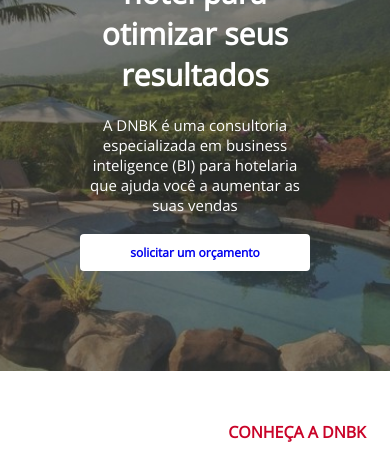
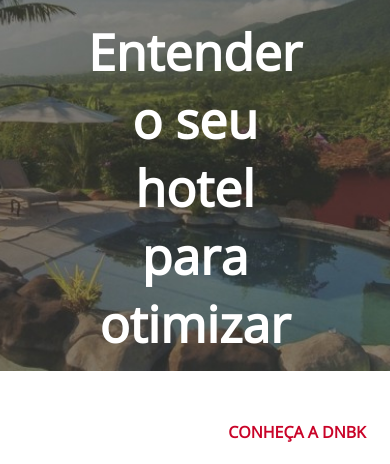
Before and after one commit to AnaAliceCosta/dnbk, a website: page index.html in a window 390 px wide. Shown: the part 159-623 px from the top of the page. Drawn offline with nearby package versions, Linux system fonts and the light colour scheme.

Commit message:
emandamento2305

```diff
--- a/assets/scss/arquivos/_banner.scss
+++ b/assets/scss/arquivos/_banner.scss
@@ -4,8 +4,6 @@
     background-size: cover;
     width: 100%;
     background-position: center;
-
-
 
     .titulo {
         text-align: center;
@@ -14,19 +12,15 @@
         color: $branco;
         width: 59vw;
         margin: 0 auto;
-        padding-top: 70px;
+        padding-top: 17vh;
     }
-
-
     .subtitulo {
         text-align: center;
-        font-size: $font-size-subtitulo;
+        font-size: $font-size-descricao;
         color: $branco;
         margin: 0 auto;
         width: 80vw;
     }
-
-
 
     .botao{
         text-align: center;
@@ -40,7 +34,6 @@
             text-align: center;
             background-color: $branco;
             font-weight: bold;
-            // margin-top: 3%;
             margin: 0 auto;
             padding: 10px 50px;
             text-decoration: none;
@@ -49,17 +42,19 @@
         }
     }
 
+}
 
-    @media (max-width: 960px){
+
+@media (max-width: 960px){
         .titulo{
-            width: 60vw;
+            width: 65vw;
             font-size: 15px;
         }
-    }
+
 
         .subtitulo{
             width: 60vw;
-            font-size: 15px;
+            font-size: 18px;
 
         }
 
@@ -69,15 +64,4 @@
             font-size:10px;
 
         }
-    }
-
-
-
-// @media (max-width: 960px){
-//     .titulo{
-//         width: 30vw;
-//         font-size: 15px;
-
-//     }
-
-//
+}
--- a/index.html
+++ b/index.html
@@ -28,7 +28,7 @@
           para hotelaria que ajuda você a aumentar as suas vendas</p>
 
           <div class="botao">
-        <a class="btn" href="#orcamento">solicitar um orçamento</a>
+        <a class="btn" href="#orcamento">Solicitar um orçamento</a>
       </div>
 
 
```
Also changed, not shown: assets/scss/style.css (added), assets/style.css, 1 other file.
